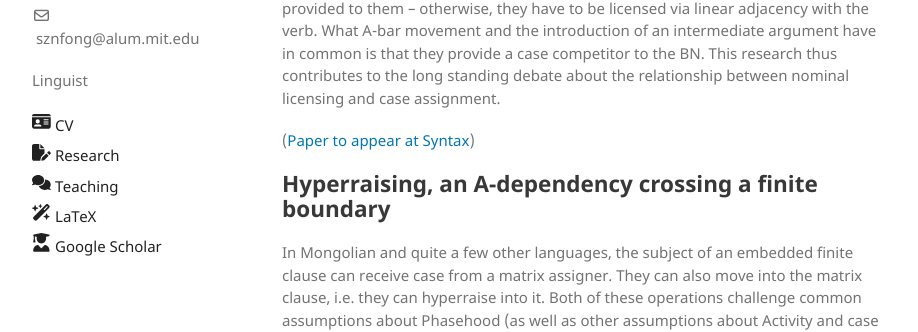
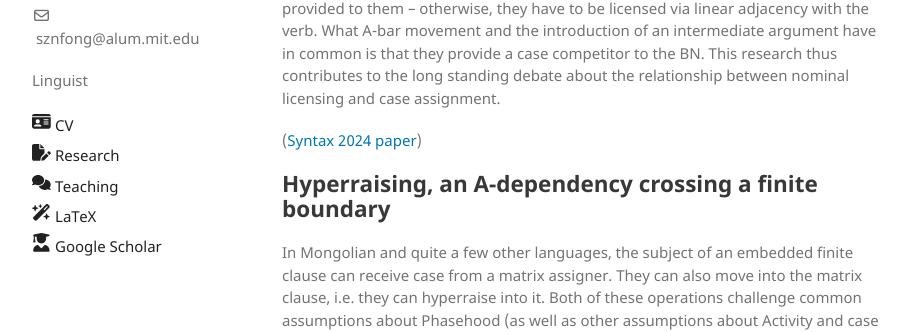
Before and after one commit to sznfng/sznfng.github.io, a Jekyll site: the page built from research.md, in a window 1280 px wide and 900 px high, scrolled down 1649 px. Shown: the part 144-476 px from the top of the window, without its empty margins (178-1096 px from the left). Built offline with Jekyll 4.4.1, drawn with Linux system fonts in a browser that asks for light colours.

Commit message:
Update research.md

```diff
--- a/research.md
+++ b/research.md
@@ -29,7 +29,7 @@ The semantic interpretation and syntactic distribution of BNs in Wolof differ fr
 
 BNs in Wolof have the syntactic distribution of pseudo noun incorporation. Alternatively said, these nominals have to be linearly adjacent to the verb. However, there are two seemingly unrelated circumstances under which these nominals can sidestep this adjacency requirement: they can be A-bar moved or there can be an additional argument inserted between the BN object and the subject of the sentence. Assuming dependent case, I propose that this set of circumstances is not accidental: BNs in Wolof do not have to be adjacent to the verb when a case competitor is provided to them -- otherwise, they have to be licensed via linear adjacency with the verb. What A-bar movement and the introduction of an intermediate argument have in common is that they provide a case competitor to the BN. This research thus contributes to the long standing debate about the relationship between nominal licensing and case assignment.
 
-([Paper to appear at Syntax](https://ling.auf.net/lingbuzz/005314))
+([Syntax 2024 paper](https://onlinelibrary.wiley.com/doi/10.1111/synt.12282))
 
 ## Hyperraising, an A-dependency crossing a finite boundary
 
```
